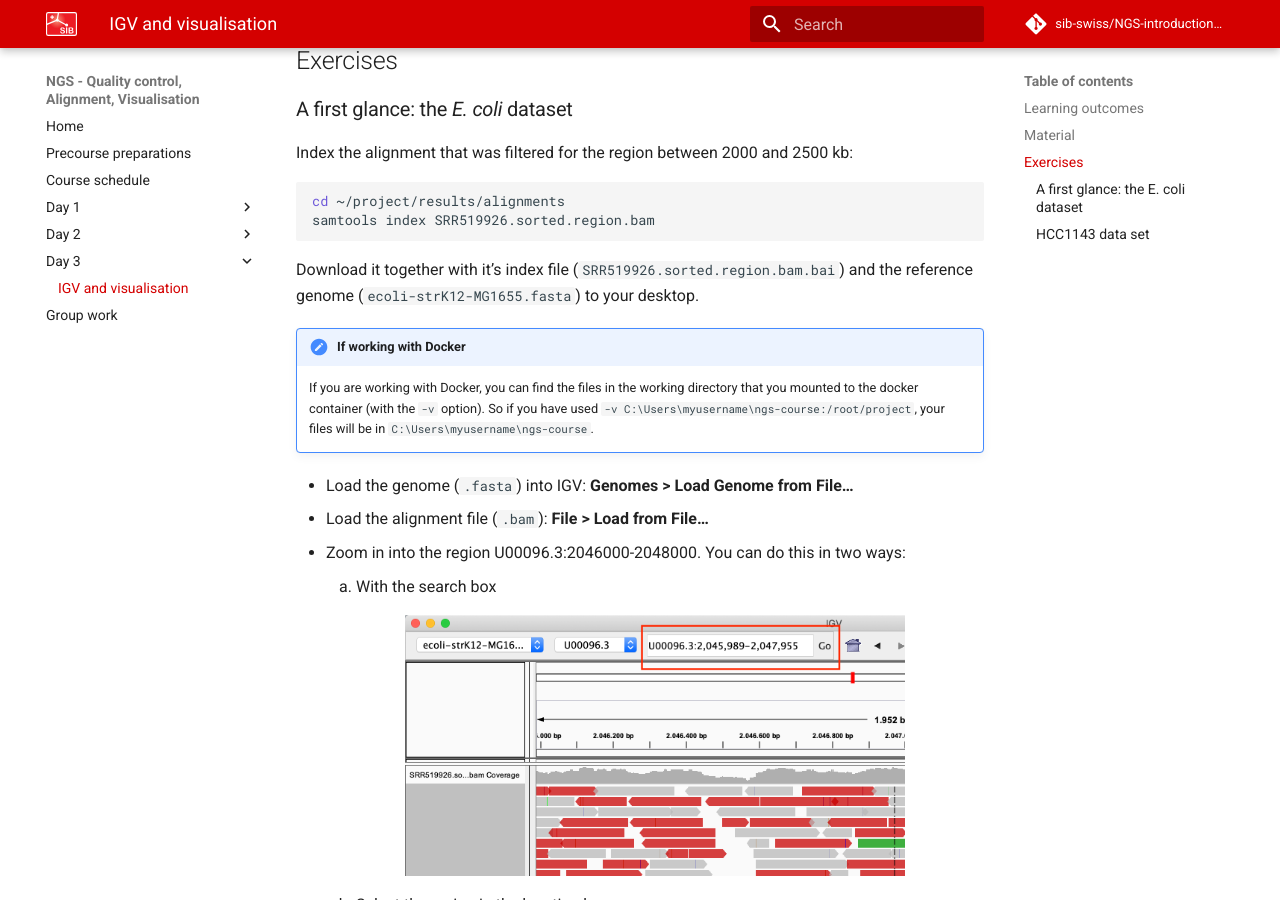
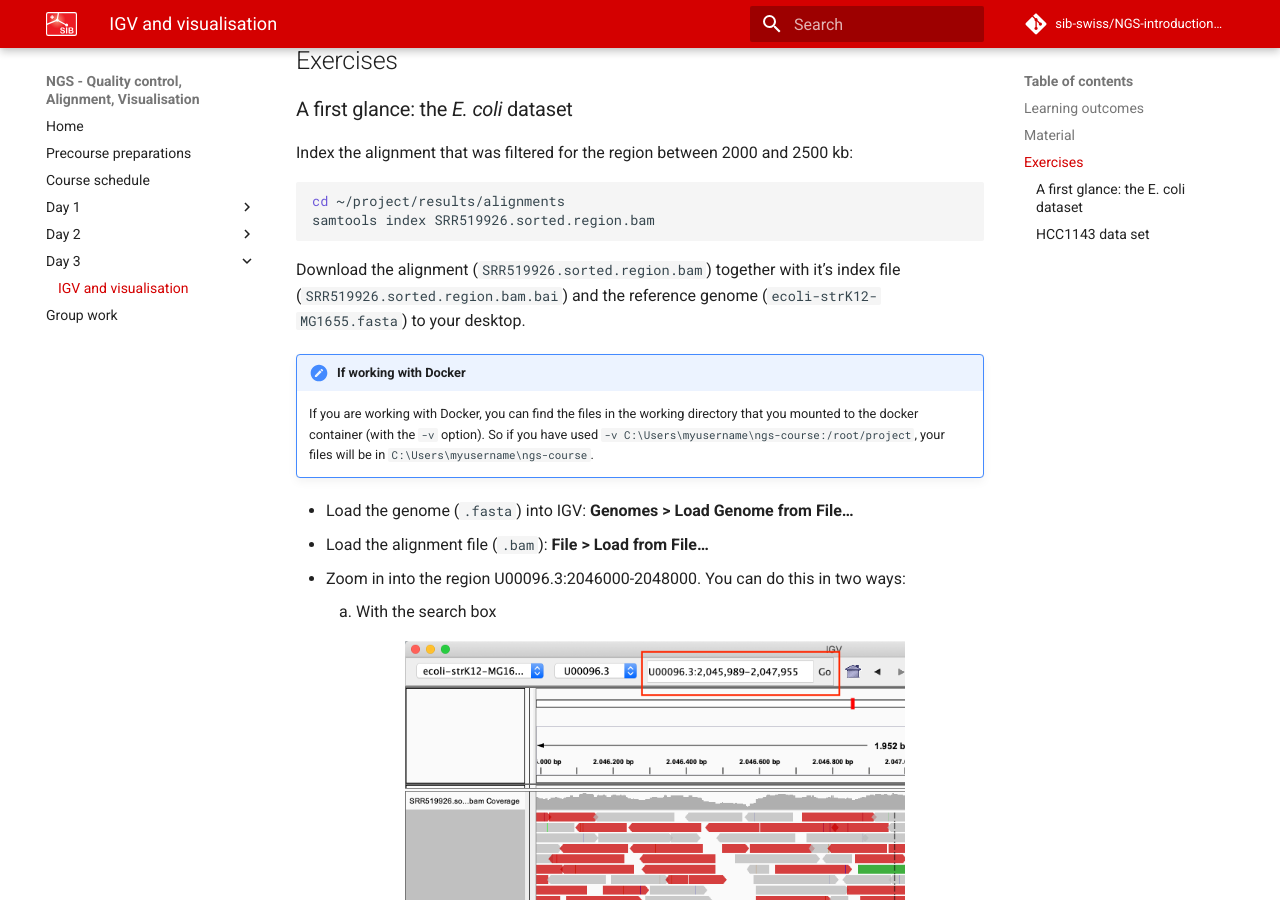
Before and after one commit to sib-swiss/NGS-introduction-training, an MkDocs documentation site: the page built from docs/day3/igv_visualisation.md, in a window 1280 px wide and 900 px high, scrolled down 587 px. Built offline with MkDocs 1.6.1 and Material for MkDocs 9.7.7, drawn with Linux system fonts in a browser that asks for light colours; comment, search, counter and statistics services are not loaded; the version menu is left out.

Commit message:
solves #19

````diff
--- a/docs/day3/igv_visualisation.md
+++ b/docs/day3/igv_visualisation.md
@@ -23,7 +23,7 @@ Index the alignment that was filtered for the region between 2000 and 2500 kb:
 cd ~/project/results/alignments
 samtools index SRR519926.sorted.region.bam
 ```
-Download it together with it's index file (`SRR519926.sorted.region.bam.bai`) and the reference genome (`ecoli-strK12-MG1655.fasta`) to your desktop.
+Download the alignment (`SRR519926.sorted.region.bam`) together with it's index file (`SRR519926.sorted.region.bam.bai`) and the reference genome (`ecoli-strK12-MG1655.fasta`) to your desktop.
 
 !!! note "If working with Docker"
     If you are working with Docker, you can find the files in the working directory that you mounted to the docker container (with the `-v` option). So if you have used `-v C:\Users\myusername\ngs-course:/root/project`, your files will be in `C:\Users\myusername\ngs-course`.
````
